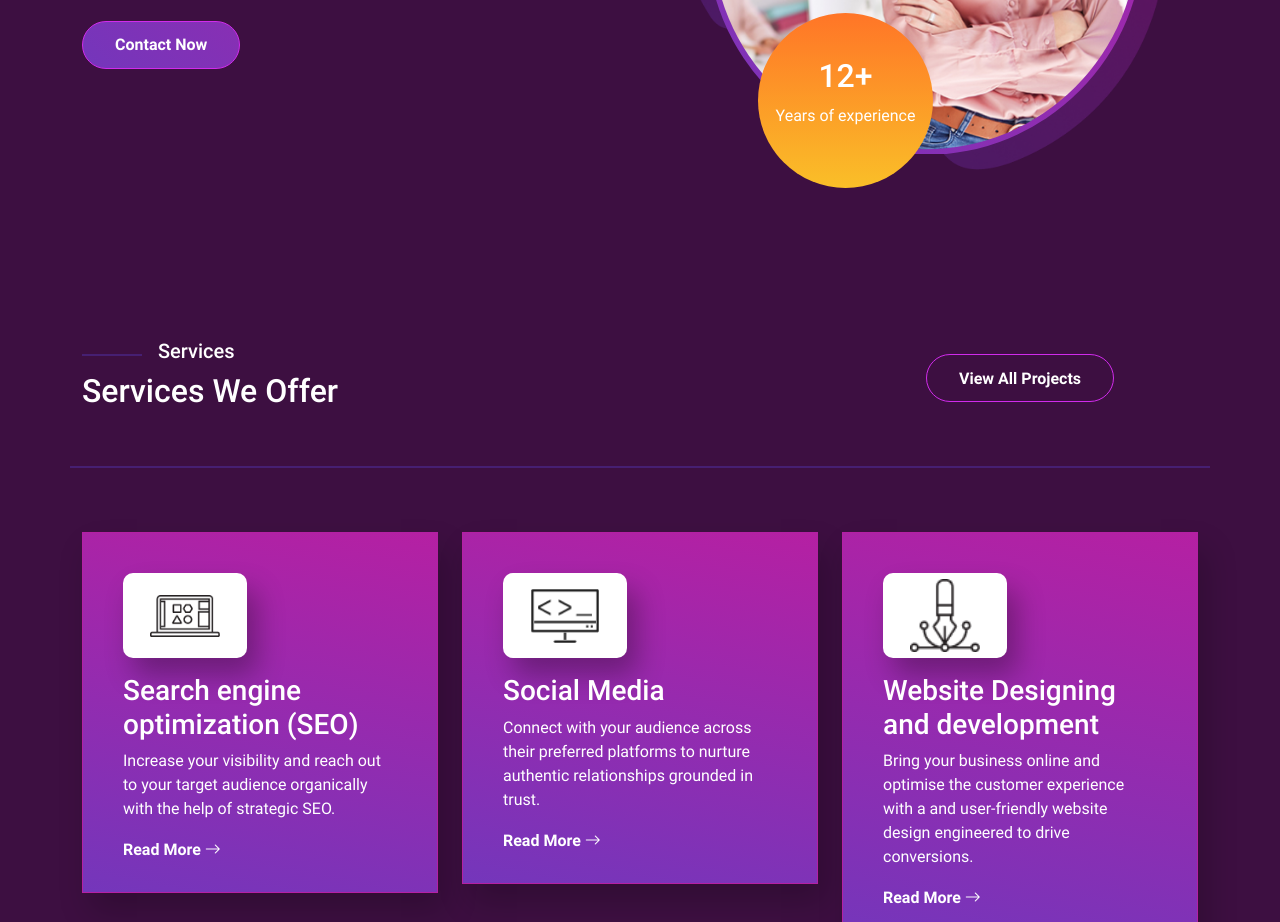
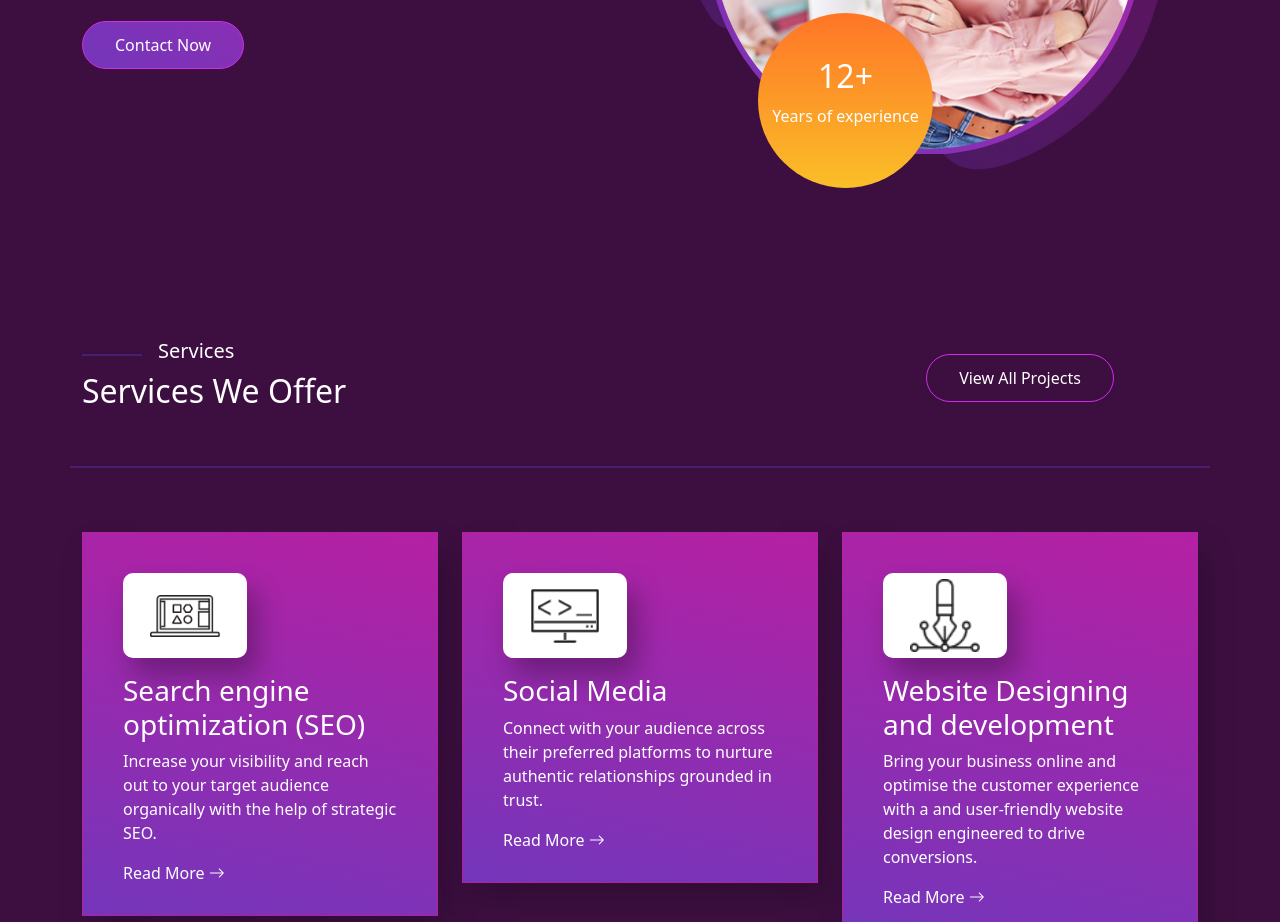
Before and after one commit to ItsAniketFrontend/The-Young-Marketers, a plain HTML site: page index.html in a window 1280 px wide. Shown: the part 1878-2800 px from the top of the page. Drawn offline with nearby package versions, Linux system fonts and the light colour scheme.

Commit message:
Fonts Family Removed

```diff
--- a/CSS/style.css
+++ b/CSS/style.css
@@ -4,56 +4,7 @@
   box-sizing: border-box;
 }
 
-@font-face {
-  font-family: roboto-regular;
-  src: url(../Fonts/Roboto-Regular.ttf);
-}
 
-@font-face {
-  font-family: roboto-bold;
-  src: url(../Fonts/Roboto-Bold.ttf);
-}
-
-@font-face {
-  font-family: roboto-medium;
-  src: url(../Fonts/Roboto-Medium.ttf);
-}
-
-@font-face {
-  font-family: roboto-light;
-  src: url(../Fonts/Roboto-Light.ttf);
-}
-
-a{
-  font-family: roboto-bold !important;
-}
-
-h1{
-  font-family: roboto-medium !important;
-}
-
-h2{
-  font-family: roboto-medium !important;
-}
-
-h3{
-  font-family: roboto-medium !important;
-}
-
-h4{
-  font-family: roboto-medium !important;
-}
-
-h5{
-  font-family: roboto-medium !important;
-}
-h6{
-  font-family: roboto-medium !important;
-}
-
-p{
-  font-family: roboto-regular !important;
-}
 
 header {
   overflow: hidden;
```
